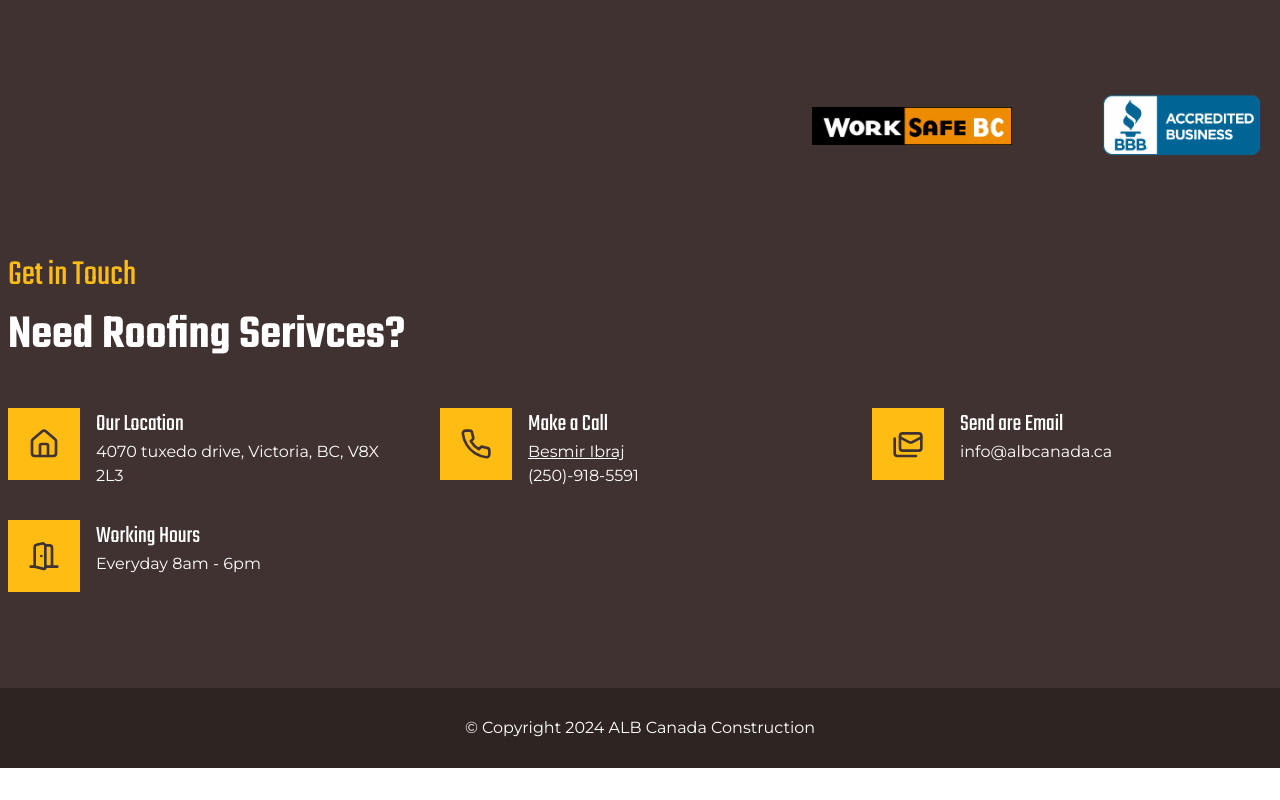
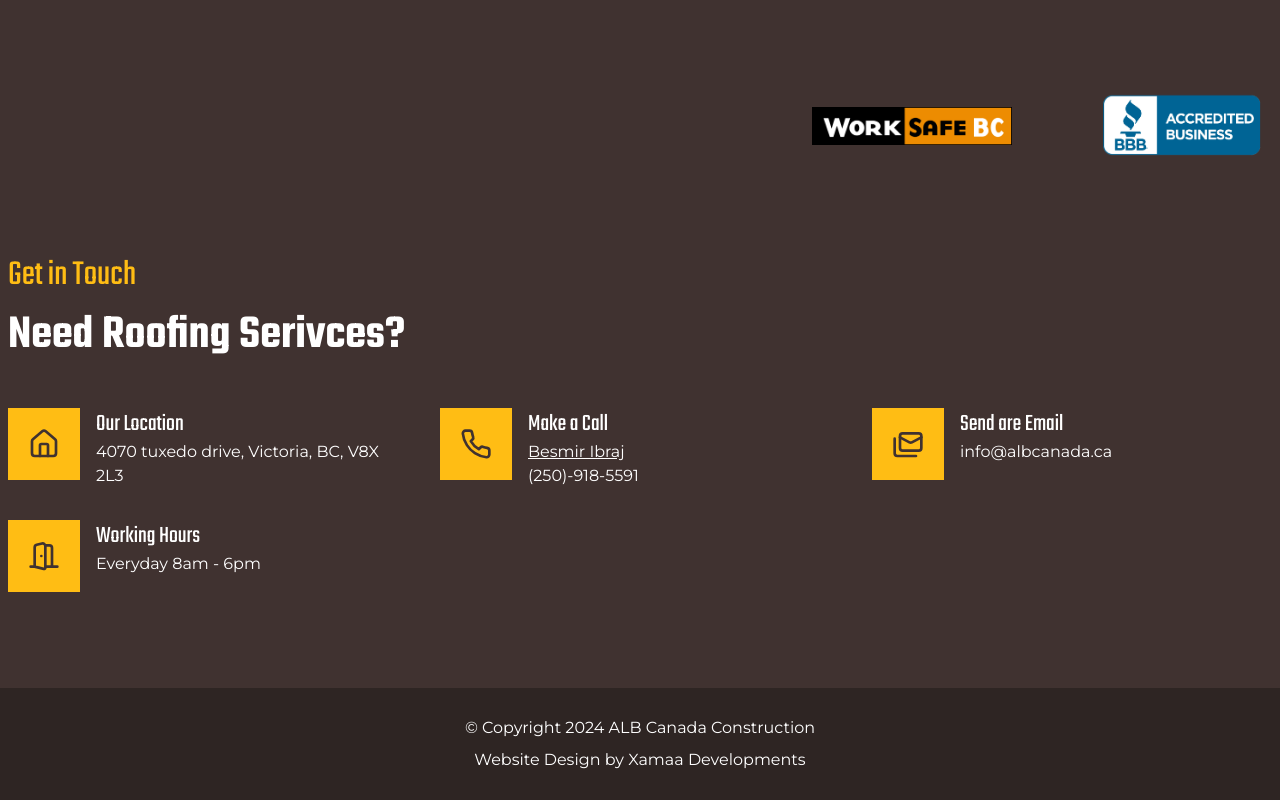
Before and after one commit to abdullahbinazeem/albcanada, a Next.js app: page / in a window 1280 px wide. Shown: the part 7053-7853 px from the top of the page. Before the commit the page ends 7821 px from the top, so only its background shows below. Built offline with nearby package versions, Linux system fonts and the light colour scheme.

Commit message:
added my own trade mark in website.

```diff
--- a/src/app/sections/footer/page.tsx
+++ b/src/app/sections/footer/page.tsx
@@ -81,9 +81,15 @@ const Footer = () => {
         </Container>
       </div>
       <div className="bg-[#2E2523]">
-        <Container>
-          <p className="text-white serrat p-7 text-center">
+        <Container className="p-7">
+          <p className="text-white serrat text-center">
             © Copyright 2024 ALB Canada Construction
+          </p>
+          <p className="text-white serrat mt-2 text-center hover:underline cursor-pointer transition-all">
+            <a href="https://xaama.tech" target="_blank">
+              {" "}
+              Website Design by Xamaa Developments
+            </a>
           </p>
         </Container>
       </div>
```
